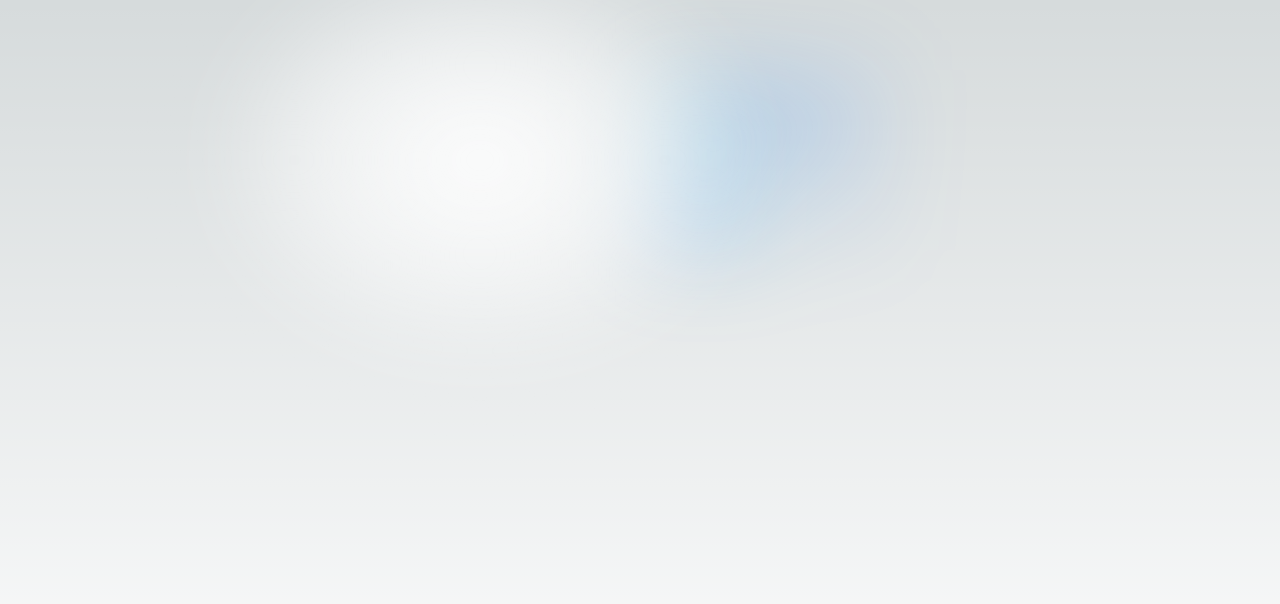
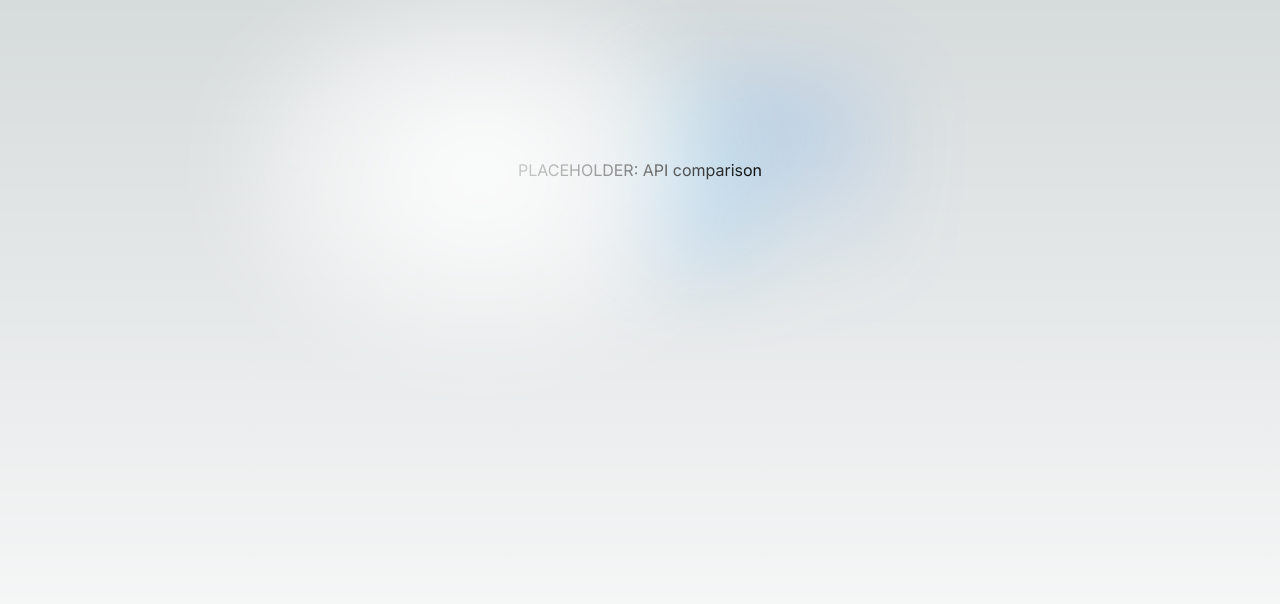
Before and after one commit to TheRobBrennan/explore-timing-responses-from-third-party-APIs-with-nextjs, a Next.js app: page / in a window 1280 px wide. Shown: the top 604 px of the page. Built offline with nearby package versions, Linux system fonts and the light colour scheme.

Commit message:
Add a placeholder API comparison component

```diff
--- /dev/null
+++ b/app/components/api-comparison/api-comparison.tsx
@@ -0,0 +1,6 @@
+"use client"
+export default function APIComparison() {
+  return (
+    <>PLACEHOLDER: API comparison</>
+  )
+}
--- a/app/page.tsx
+++ b/app/page.tsx
@@ -1,11 +1,12 @@
 import styles from './page.module.css'
+import APIComparison from './components/api-comparison/api-comparison'
 
 export default function Home() {
   return (
     <main className={styles.main}>
 
       <div className={styles.center}>
-        {/* TODO: Insert content here 🤓 */}
+        <APIComparison />
       </div>
 
     </main>
```
